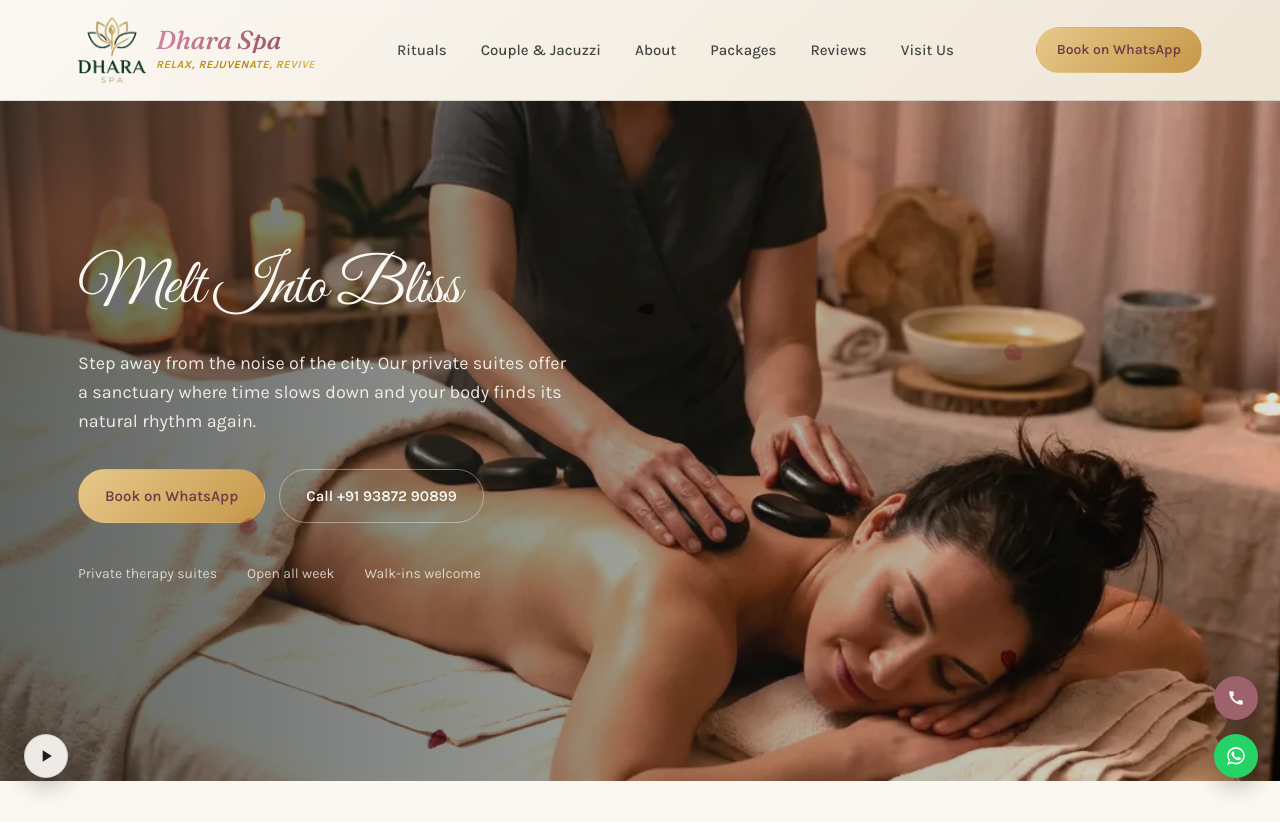
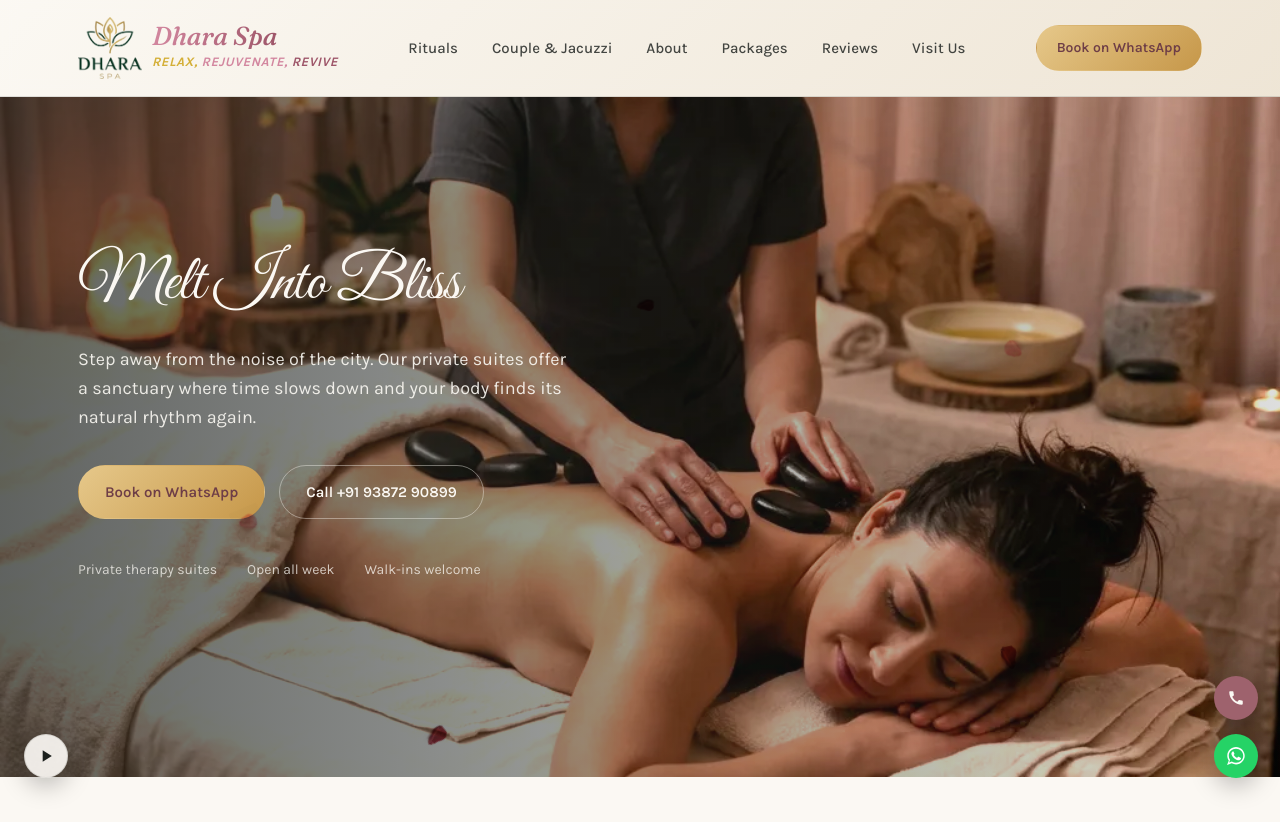
Before and after one commit to arunkum5/dhara, a plain HTML site: page index.html in a window 1280 px wide. Shown: the top 822 px of the page. Drawn offline with Linux system fonts and the light colour scheme.

Commit message:
Decrease logo size by 5% and use distinct brand colors for header subtitle

```diff
--- a/index.html
+++ b/index.html
@@ -429,29 +429,18 @@
     100% { transform: scale(1.1) translate(-1.5%, -1.5%); }
   }
 
-  @keyframes goldWave {
-    0% { background-position: 0% 50%; }
-    50% { background-position: 100% 50%; }
-    100% { background-position: 0% 50%; }
-  }
-
   .brand-tag {
-    font-size: 11px;
+    font-size: 13px;
     font-family: 'Karla', sans-serif;
     font-weight: 700;
     letter-spacing: 0.5px;
     margin-top: 3px;
-    background: linear-gradient(270deg, #D4AF37, #FFF5C3, #B58500, #D4AF37);
-    background-size: 300% 300%;
-    -webkit-background-clip: text;
-    -webkit-text-fill-color: transparent;
-    animation: goldWave 4s ease infinite;
   }
 
   @media (max-width: 760px) {
-    #header-logo { width: 44px !important; height: 44px !important; }
+    #header-logo { width: 42px !important; height: 42px !important; }
     .brand-title { font-size: 20px !important; }
-    .brand-tag { font-size: 9px !important; }
+    .brand-tag { font-size: 10.5px !important; }
     .nav-cta .btn-gold { padding: 8px 14px !important; font-size: 13px !important; }
     .hero h1 { font-size: 42px !important; }
     .hero p.lead { font-size: 15px !important; }
@@ -464,10 +453,14 @@
 <header>
   <div class="nav">
     <a href="#" class="brand">
-      <img id="header-logo" src="images/logo.webp" alt="Dhara Spa Logo" style="width:68px; height:68px; object-fit:contain; mix-blend-mode: multiply;">
+      <img id="header-logo" src="images/logo.webp" alt="Dhara Spa Logo" style="width:64px; height:64px; object-fit:contain; mix-blend-mode: multiply;">
       <div style="display:flex; flex-direction:column; justify-content:center; align-items:flex-start;">
         <span class="brand-title" style="font-size:26px; line-height:1; background: linear-gradient(90deg, #D3879F, #9E5669); -webkit-background-clip: text; -webkit-text-fill-color: transparent;">Dhara Spa</span>
-        <span class="brand-tag">RELAX, REJUVENATE, REVIVE</span>
+        <span class="brand-tag">
+          <span style="color:#D4AF37;">RELAX,</span>
+          <span style="color:#D3879F;">REJUVENATE,</span>
+          <span style="color:#9E5669;">REVIVE</span>
+        </span>
       </div>
     </a>
     <nav class="nav-links">
```
